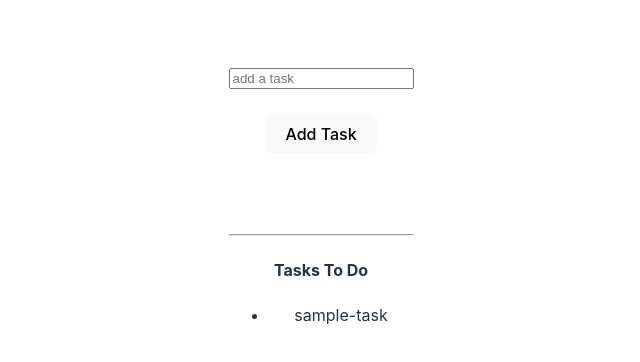
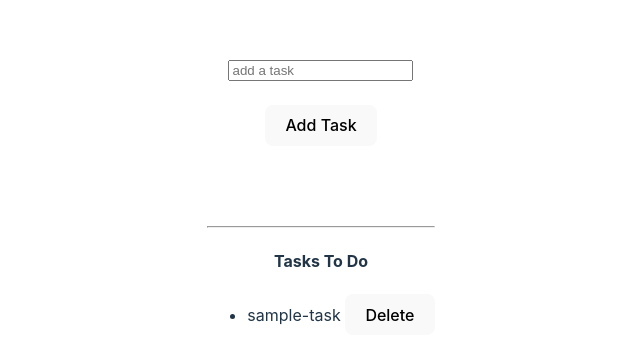
Before and after one commit to sid21-1/React, a React (Vite) app in the folder amazon component/: page / in a window 1280 px wide. Shown: the part 196-558 px from the top of the page, without its empty margins (319-959 px from the left). Built offline with nearby package versions, Linux system fonts and the light colour scheme.

Commit message:
deletion of the array

```diff
--- a/amazon component/src/components/TodoList.jsx
+++ b/amazon component/src/components/TodoList.jsx
@@ -6,12 +6,18 @@
   const [newTodo, setNewTodo] = useState("");
 
   let addNewTask = () => {
-    setTodos([...todos, {task:newTodo, id:uuidv4()}]);
+    setTodos((prevTodos) => {
+      return [...prevTodos, { task: newTodo, id: uuidv4() }];
+    });
     setNewTodo("");
   };
 
   let updateTodoValue = (event) => {
     setNewTodo(event.target.value);
+  };
+
+  let deleteTodo = (id) => {
+    setTodos((prevTodos)=>todos.filter((prevTodos) => prevTodos.id != id));
   };
 
   return (
@@ -33,7 +39,11 @@
       <h4>Tasks To Do</h4>
       <ul>
         {todos.map((todo) => (
-          <li key={todo.id}>{todo.task}</li>
+          <li key={todo.id}>
+            <span>{todo.task}</span>
+            &nbsp;
+            <button onClick={() => deleteTodo(todo.id)}>Delete</button>
+          </li>
         ))}
       </ul>
     </div>
```
